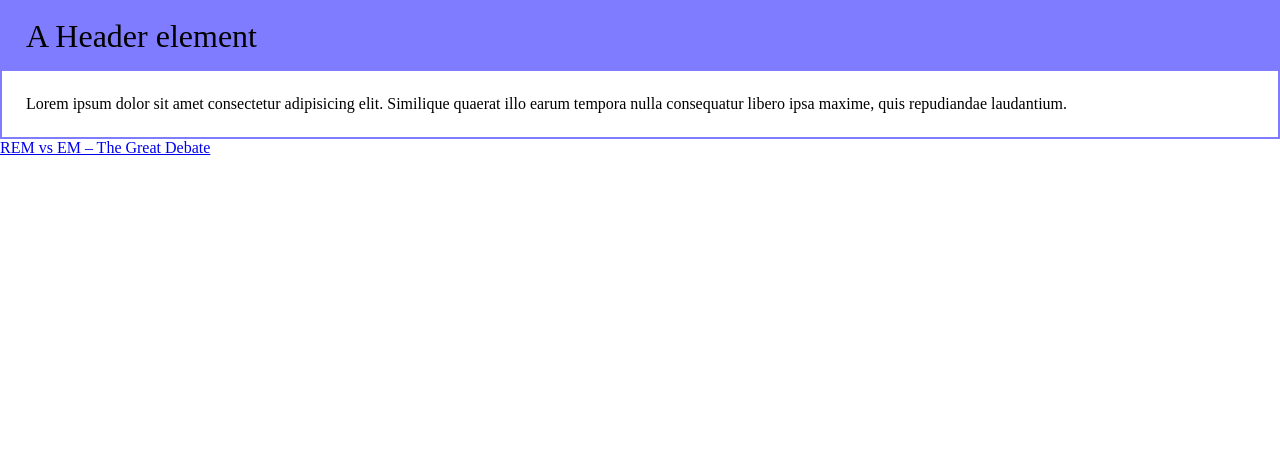
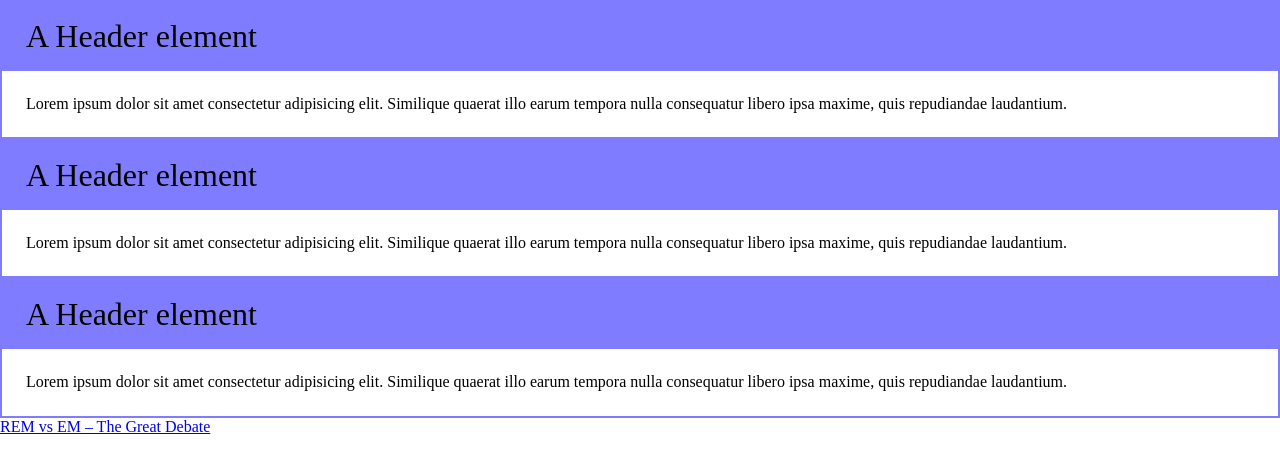
Before and after one commit to wuyeelok/rem_vs_em, a plain HTML site: page index.html in a window 1280 px wide. Drawn offline with Linux system fonts and the light colour scheme.

Commit message:
Set up markup

```diff
--- a/index.html
+++ b/index.html
@@ -1,24 +1,55 @@
-<!doctype html>
+<!DOCTYPE html>
 <html lang="en">
+  <head>
+    <meta charset="utf-8" />
+    <meta
+      name="viewport"
+      content="width=device-width, initial-scale=1, shrink-to-fit=no"
+    />
 
-<head>
-    <meta charset="utf-8">
-    <meta name="viewport" content="width=device-width, initial-scale=1, shrink-to-fit=no">
+    <link rel="stylesheet" href="css/normalize.css" />
+    <link rel="stylesheet" href="css/style.css" />
+    <title>Testing rem vs em</title>
+  </head>
 
+  <body>
+    <div class="grid">
+      <div class="grid-item">
+        <div class="component">
+          <div class="component__header">A Header element</div>
+          <p>
+            Lorem ipsum dolor sit amet consectetur adipisicing elit. Similique
+            quaerat illo earum tempora nulla consequatur libero ipsa maxime,
+            quis repudiandae laudantium.
+          </p>
+        </div>
+      </div>
 
-    <link rel="stylesheet" href="css/normalize.css">
-    <link rel="stylesheet" href="css/style.css">
-    <title>Testing rem vs em</title>
-</head>
+      <div class="grid-item">
+        <div class="component">
+          <div class="component__header">A Header element</div>
+          <p>
+            Lorem ipsum dolor sit amet consectetur adipisicing elit. Similique
+            quaerat illo earum tempora nulla consequatur libero ipsa maxime,
+            quis repudiandae laudantium.
+          </p>
+        </div>
+      </div>
 
-<body>
-
-    <div class="component">
-        <div class="component__header">A Header element</div>
-        <p>Lorem ipsum dolor sit amet consectetur adipisicing elit. Similique quaerat illo earum tempora nulla consequatur libero ipsa maxime, quis repudiandae laudantium.</p>
+      <div class="grid-item">
+        <div class="component">
+          <div class="component__header">A Header element</div>
+          <p>
+            Lorem ipsum dolor sit amet consectetur adipisicing elit. Similique
+            quaerat illo earum tempora nulla consequatur libero ipsa maxime,
+            quis repudiandae laudantium.
+          </p>
+        </div>
+      </div>
     </div>
 
-    <a href="https://zellwk.com/blog/rem-vs-em/">REM vs EM – The Great Debate</a>
-</body>
-
+    <a href="https://zellwk.com/blog/rem-vs-em/"
+      >REM vs EM – The Great Debate</a
+    >
+  </body>
 </html>
```
